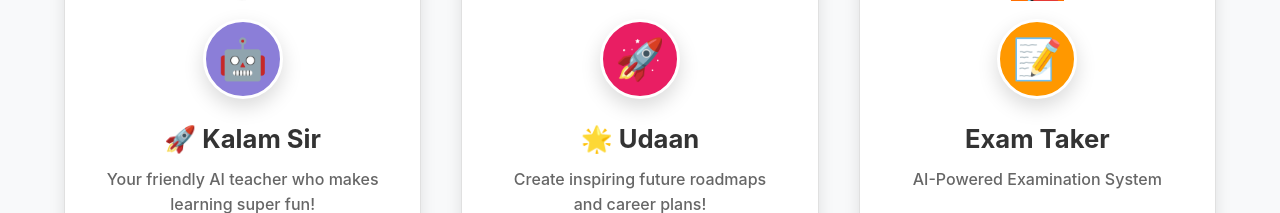
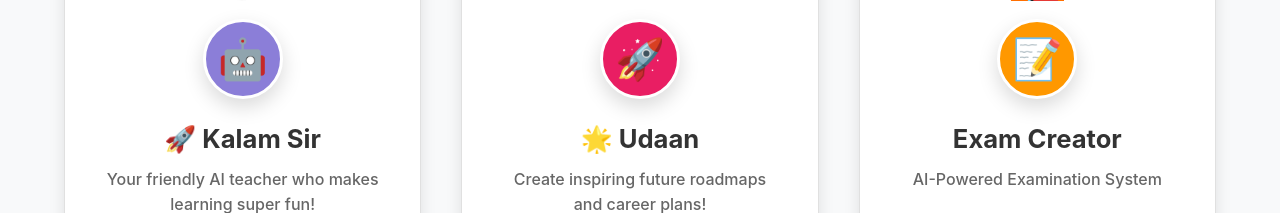
Before and after one commit to kartikeytiwari37/sahayakfe, a React (Create React App) app: page / in a window 1280 px wide. Shown: the part 980-1193 px from the top of the page. Built offline with nearby package versions, Linux system fonts and the light colour scheme.

Commit message:
Rename 'Exam Taker' to 'Exam Creator' in HomePage component

```diff
--- a/src/components/HomePage.js
+++ b/src/components/HomePage.js
@@ -25,7 +25,7 @@ function HomePage({ onSelectAgent }) {
     },
     {
       id: 'exam-taker',
-      name: 'Exam Taker',
+      name: 'Exam Creator',
       description: 'AI-Powered Examination System',
       icon: '📝',
       color: '#FF9800',
```
